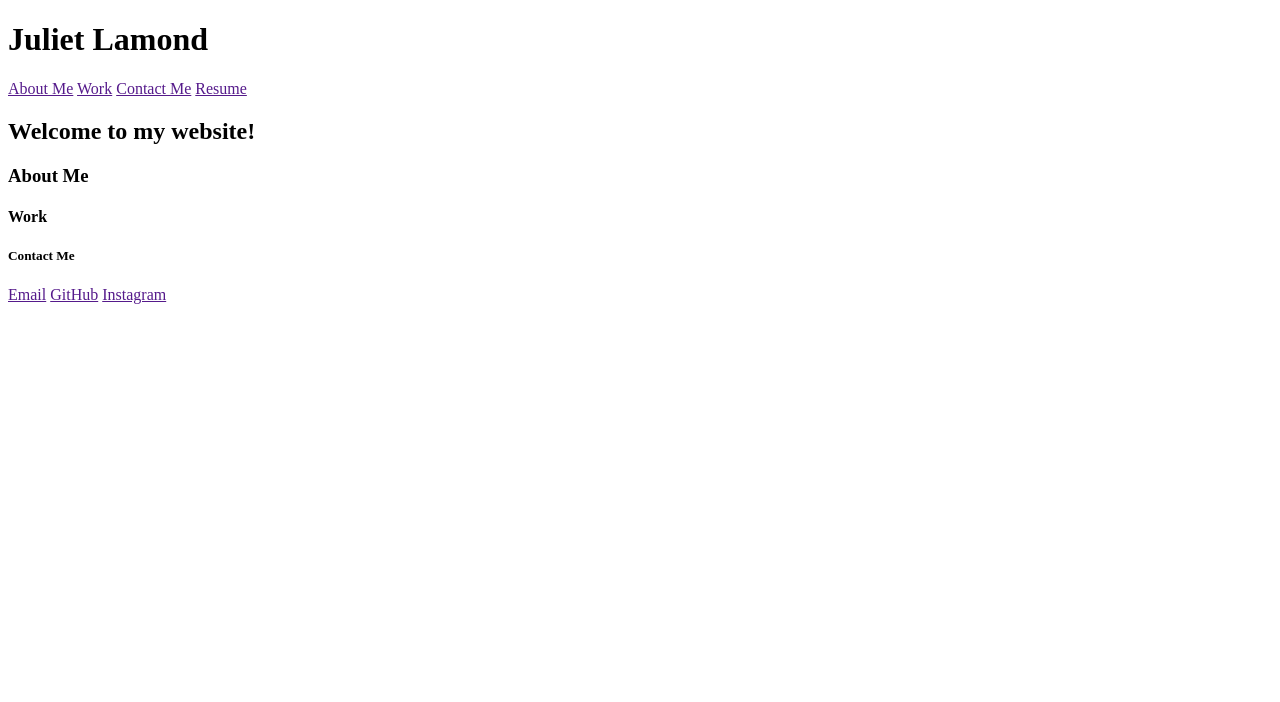
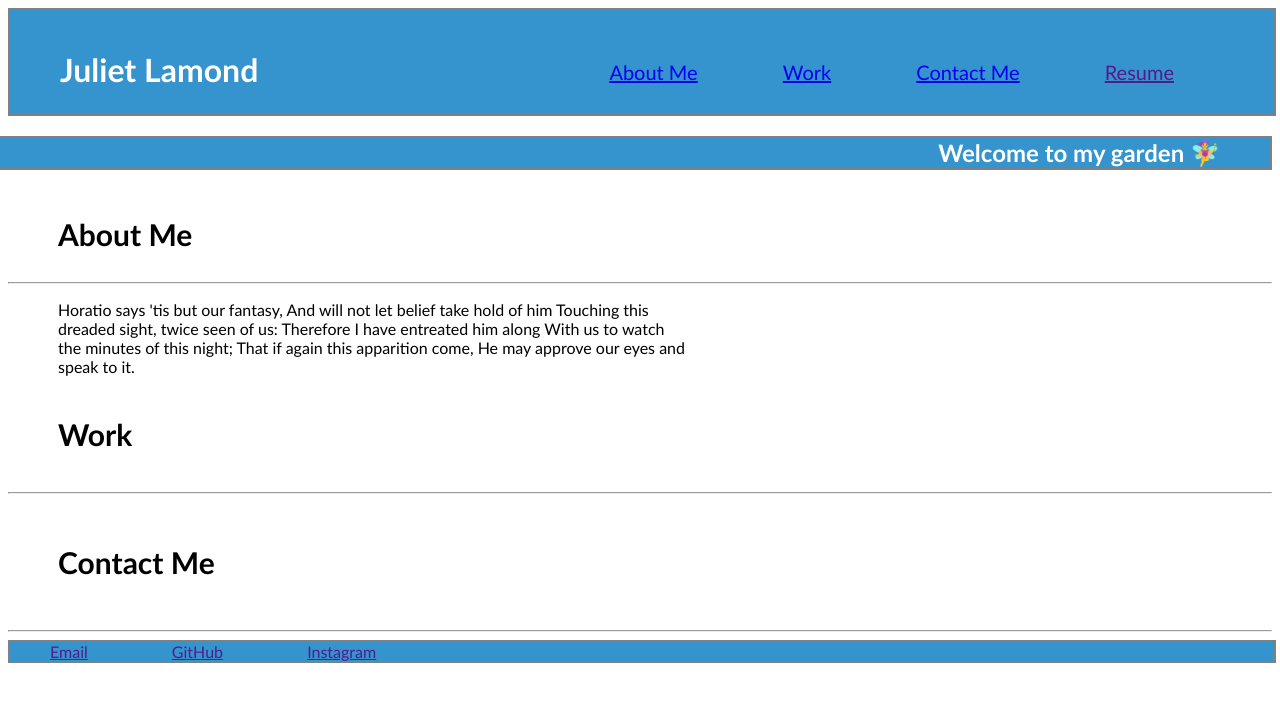
Before and after one commit to jlamond37/JulietLamondPortfolio, a plain HTML site: page index.html in a window 1280 px wide. Drawn offline with Linux system fonts and the light colour scheme.

Commit message:
JulietLamondPortfolio

```diff
--- a/index.html
+++ b/index.html
@@ -4,35 +4,47 @@
 <head>
   <meta charset="UTF-8" />
   <meta name="viewport" content="width=device-width, initial-scale=1.0" />
+  <link rel="stylesheet" href="style.css">
   <title>Juliet Lamond</title>
 </head>
 
 <header>
-        <h1>Juliet Lamond</h1>
+    <h1>Juliet Lamond</h1>
+  <nav class="navbar">
+    <a href="#About Me">About Me</a>
+    <a href="#Work">Work</a>
+    <a href="#Contact Me">Contact Me</a>
+    <a href="">Resume</a>
+  </nav>
 </header>
 
-<nav>
-  <a href="">About Me</a>
-  <a href="">Work</a>
-  <a href="">Contact Me</a>
-  <a href="">Resume</a>
-</nav>
-
-<h2>
-  Welcome to my website!
+<h2 class="welcome">
+  Welcome to my garden 🧚‍♀️
 </h2>
 
-<h3>
+<h3 id="About Me">
   About Me
 </h3>
+<hr>
+  <p>
+    Horatio says 'tis but our fantasy,
+    And will not let belief take hold of him
+    Touching this dreaded sight, twice seen of us:
+    Therefore I have entreated him along
+    With us to watch the minutes of this night;
+    That if again this apparition come,
+    He may approve our eyes and speak to it.
+  </p>
 
-<h4>
+<h4 id="Work">
   Work
 </h4>
+<hr>
 
-<h5>
+<h5 id="Contact Me">
   Contact Me
 </h5>
+<hr>
 
 <footer>
   <nav>
--- a/style.css
+++ b/style.css
@@ -1,20 +1,118 @@
-.box {
-    display: grid;
-    width: 30%;
-    height:
+:root {
+    --blue: rgb(53, 147, 206);
+    --violet: rgb(188, 130, 238);
+    font-family: 'Trebuchet MS', 'Lucida Sans Unicode', 'Lucida Grande', 'Lucida Sans', Arial, sans-serif;
+}
+
+header {
+    overflow: hidden;
+    background-color: var(--blue);
+    display: flex;
+    flex-direction: row;
+    justify-content: space-between;
+    flex-wrap: wrap;
+    position: relative;
+    width: 100%;
+    border: 2px solid grey;
+
+}
+
+h1 {
+    color: white;
+    padding-left: 50px;
+    margin-top: 40px;
+}
+
+h2 {
+    float: right;
+    padding-right: 50px;
+}
+
+.welcome {
+    color: white;
+    background-color: var(--blue);
+    overflow: hidden;
+    display: flex;
+    flex-direction: row;
+    justify-content: end;
+    flex-wrap: wrap;
+    position: relative;
+    width: 100%;
+    border: 2px solid grey;
+
 
 }
 
 
-
-.box: hover {
-    box-shadow: inset 0 px 0px 8px rgba(232, 102, 236, 1), 0 0 15px rgba(232, 102, 236, 1);
-    transition: all 0.5s ease-in-out;
+.navbar {
+    text-decoration: none !important;
+    color: inherit;
+    margin-bottom: 30px;
+    margin-top: 50px;
+    padding-right: 60px;
+   font-size: 20px;
 }
 
-.box h4 {
-    height:
-    user-select: all;
-    background: linear-gradient-background (#a4508b;
-    background-image: linear-gradient(326deg, #a4508b 0%, #5f0a87 74%);)
+
+h3  {
+    padding-left: 50px;
+    margin-top: 100px;
+    color: black;
+    font-size: 30px;
 }
+
+p {
+    padding-left: 50px;
+    width: 50%;
+}
+
+h4  {
+    padding-left: 50px;
+    color: black;
+    font-size: 30px;
+}
+
+h5  {
+    padding-left: 50px;
+    color: black;
+    font-size: 30px;
+}
+
+footer {
+    overflow: hidden;
+    background-color: var(--blue);
+    display: flex;
+    flex-direction: row;
+    justify-content: space-between;
+    flex-wrap: wrap;
+    position: relative;
+    width: 100%;
+    border: 2px solid grey;
+    border-image-source: ;
+}
+
+a {
+    margin-left: 40px;
+    margin-right: 40px;
+    text-align: center;
+}
+@media screen and (max-width: 992px) {
+    .card {
+      width: 50%;
+    }
+    /* Change the header color */
+    header {
+      background: var(--violet)
+    }
+  }
+
+  /* Cards are stacked on top of each other at 768px or smaller */
+  @media screen and (max-width: 768px) {
+    .card {
+      width: 100%;
+    }
+    /* Change the header color */
+    header {
+      background: var(--blue);
+    }
+  }
```
Also changed, not shown: images/klimpt.jpeg (added).
